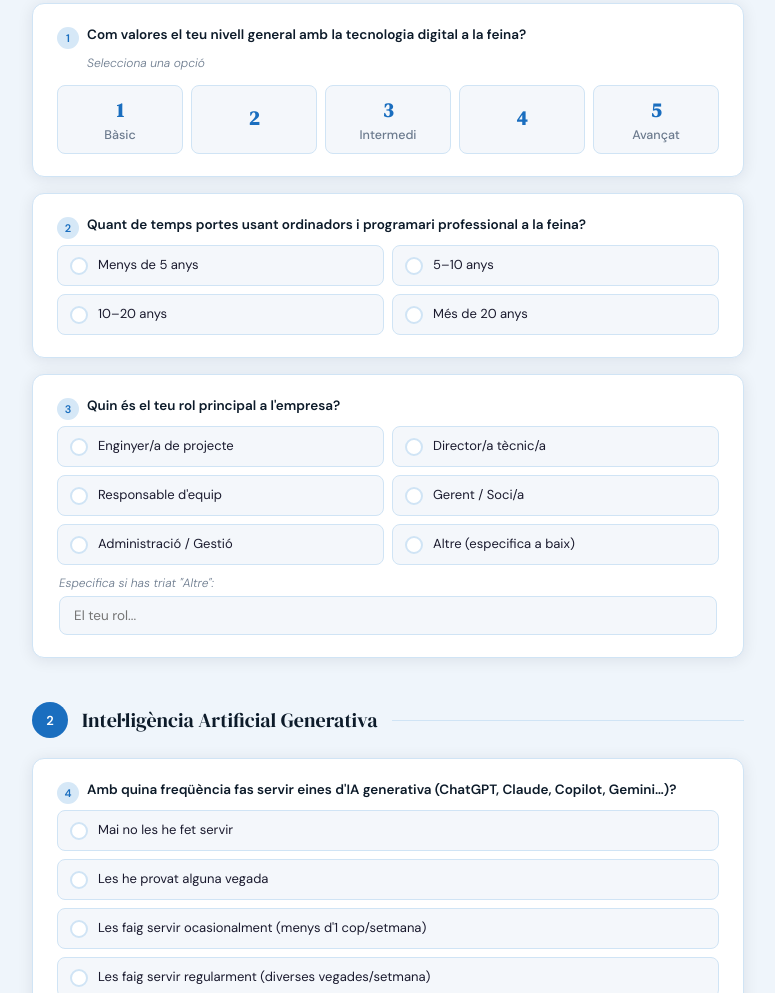
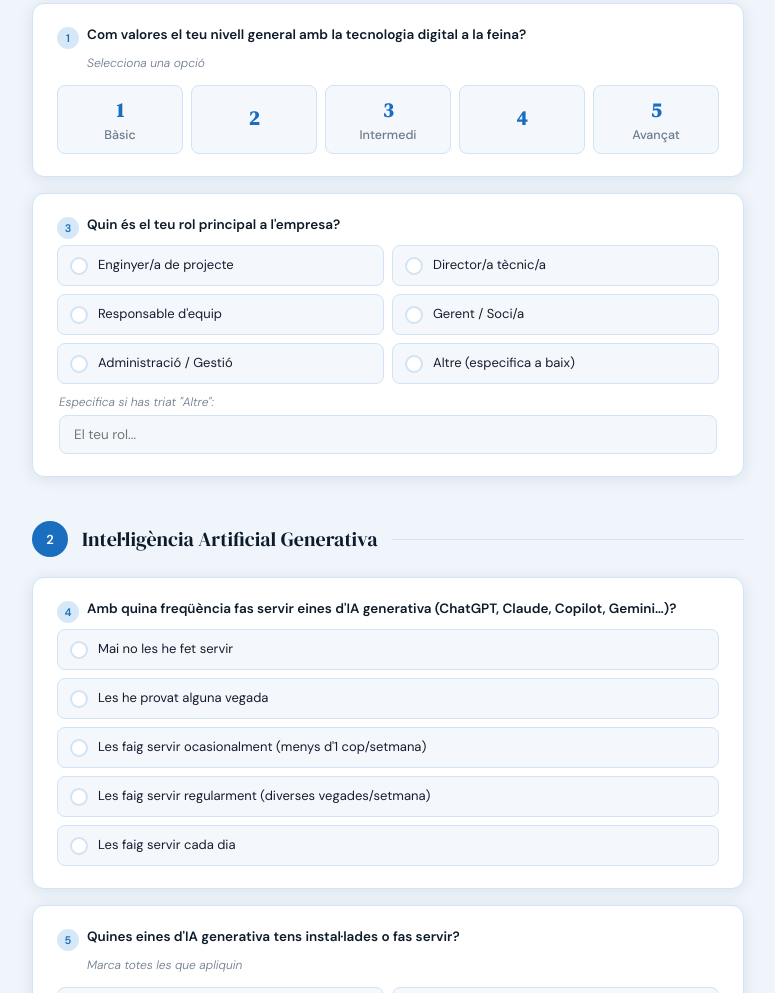
Before and after one commit to estudioenfusion-wq/talleres-ia-acicat, a plain HTML site: page index.html in a window 1280 px wide. Shown: the part 838-1831 px from the top of the page, without its empty margins (252-1027 px from the left). Drawn offline with Linux system fonts and the light colour scheme.

Commit message:
Eliminada pregunta 2 - solicitud ACICAT

```diff
--- a/index.html
+++ b/index.html
@@ -564,18 +564,6 @@
             </div>
 
             <!-- Q2 -->
-            <div class="q-card" id="q2-card">
-                <div class="q-label"><span class="q-num">2</span>Quant de temps portes usant ordinadors i programari professional a la feina?</div>
-                <div class="check-grid" id="q2-grid">
-                    <label class="check-item" onclick="selectRadio('q2',this,'Menys de 5 anys')"><input type="radio" name="q2"><div class="custom-radio"></div><span class="check-label">Menys de 5 anys</span></label>
-                    <label class="check-item" onclick="selectRadio('q2',this,'5–10 anys')"><input type="radio" name="q2"><div class="custom-radio"></div><span class="check-label">5–10 anys</span></label>
-                    <label class="check-item" onclick="selectRadio('q2',this,'10–20 anys')"><input type="radio" name="q2"><div class="custom-radio"></div><span class="check-label">10–20 anys</span></label>
-                    <label class="check-item" onclick="selectRadio('q2',this,'Més de 20 anys')"><input type="radio" name="q2"><div class="custom-radio"></div><span class="check-label">Més de 20 anys</span></label>
-                </div>
-                <input type="hidden" name="q2" id="q2-val" class="tracked-field">
-            </div>
-
-            <!-- Q3 -->
             <div class="q-card" id="q3-card">
                 <div class="q-label"><span class="q-num">3</span>Quin és el teu rol principal a l'empresa?</div>
                 <div class="check-grid" id="q3-grid">
@@ -597,7 +585,7 @@
                 <div class="section-line"></div>
             </div>
 
-            <!-- Q4 -->
+            <!-- Q3 -->
             <div class="q-card" id="q4-card">
                 <div class="q-label"><span class="q-num">4</span>Amb quina freqüència fas servir eines d'IA generativa (ChatGPT, Claude, Copilot, Gemini…)?</div>
                 <div class="check-grid cols-1" id="q4-grid">
@@ -610,7 +598,7 @@
                 <input type="hidden" name="q4" id="q4-val" class="tracked-field">
             </div>
 
-            <!-- Q5 - AMB EXCLUSIVITAT MÚTUA -->
+            <!-- Q4 - AMB EXCLUSIVITAT MÚTUA -->
             <div class="q-card" id="q5-card">
                 <div class="q-label"><span class="q-num">5</span>Quines eines d'IA generativa tens instal·lades o fas servir?</div>
                 <div class="q-hint">Marca totes les que apliquin</div>
@@ -625,7 +613,7 @@
                 <div class="open-after"><label>Una altra que no hi és a la llista:</label><input type="text" name="q5_altra" placeholder="Nom de l'eina..."></div>
             </div>
 
-            <!-- Q6 -->
+            <!-- Q5 -->
             <div class="q-card" id="q6-card">
                 <div class="q-label"><span class="q-num">6</span>Per a quines tasques fas servir (o faries servir) la IA a la feina?</div>
                 <div class="q-hint">Marca totes les que apliquin</div>
@@ -643,7 +631,7 @@
                 </div>
             </div>
 
-            <!-- Q7 -->
+            <!-- Q6 -->
             <div class="q-card" id="q7-card">
                 <div class="q-label"><span class="q-num">7</span>Saps què és un <em>prompt</em> i com n'escriure un d'efectiu?</div>
                 <div class="check-grid cols-1" id="q7-grid">
@@ -655,7 +643,7 @@
                 <input type="hidden" name="q7" id="q7-val" class="tracked-field">
             </div>
 
-            <!-- Q8 -->
+            <!-- Q7 -->
             <div class="q-card" id="q8-card">
                 <div class="q-label"><span class="q-num">8</span>Has creat mai un GPT personalitzat (ChatGPT) o un Projecte (Claude/Gemini)?</div>
                 <div class="check-grid cols-1" id="q8-grid">
@@ -674,7 +662,7 @@
                 <div class="section-line"></div>
             </div>
 
-            <!-- Q9 -->
+            <!-- Q8 -->
             <div class="q-card" id="q9-card">
                 <div class="q-label"><span class="q-num">9</span>Saps quina diferència hi ha entre "automatització de processos" i "Intel·ligència Artificial"?</div>
                 <div class="check-grid cols-1" id="q9-grid">
@@ -686,7 +674,7 @@
                 <input type="hidden" name="q9" id="q9-val" class="tracked-field">
             </div>
 
-            <!-- Q10 -->
+            <!-- Q9 -->
             <div class="q-card" id="q10-card">
                 <div class="q-label"><span class="q-num">10</span>Has fet servir alguna vegada eines d'automatització?</div>
                 <div class="q-hint">Zapier, Make/Integromat, n8n, Microsoft Power Automate…</div>
@@ -700,7 +688,7 @@
                 <input type="hidden" name="q10" id="q10-val" class="tracked-field">
             </div>
 
-            <!-- Q11 -->
+            <!-- Q10 -->
             <div class="q-card" id="q11-card">
                 <div class="q-label"><span class="q-num">11</span>Tens algun procés a la feina que creus que es podria automatitzar?</div>
                 <div class="q-hint">Per exemple: generació d'informes, enviament de correus, recordatoris, recopilació de dades…</div>
@@ -724,7 +712,7 @@
                 <div class="section-line"></div>
             </div>
 
-            <!-- Q12 -->
+            <!-- Q11 -->
             <div class="q-card" id="q12-card">
                 <div class="q-label"><span class="q-num">12</span>Si ja fas servir IA o automatització, has notat algun benefici real a la teva feina?</div>
                 <div class="check-grid cols-1" id="q12-grid">
@@ -737,7 +725,7 @@
                 <input type="hidden" name="q12" id="q12-val" class="tracked-field">
             </div>
 
-            <!-- Q13 -->
+            <!-- Q12 -->
             <div class="q-card" id="q13-card">
                 <div class="q-label"><span class="q-num">13</span>Quant de temps has invertit (o estaries disposat/a a invertir) per aprendre a fer servir bé aquestes eines?</div>
                 <div class="check-grid" id="q13-grid">
@@ -750,7 +738,7 @@
                 <input type="hidden" name="q13" id="q13-val" class="tracked-field">
             </div>
 
-            <!-- Q14 - MÀXIM 3 OPCIONS -->
+            <!-- Q13 - MÀXIM 3 OPCIONS -->
             <div class="q-card" id="q14-card">
                 <div class="q-label"><span class="q-num">14</span>Què t'agradaria endur-te d'aquests 2 tallers?</div>
                 <div class="q-hint">Marca un màxim de 3 opcions</div>
@@ -767,7 +755,7 @@
                 <div style="margin-top:8px;font-size:11.5px;color:var(--orange);font-style:italic;" id="q14-warning" hidden>Has seleccionat el màxim de 3 opcions.</div>
             </div>
 
-            <!-- Q15 -->
+            <!-- Q14 -->
             <div class="q-card" id="q15-card">
                 <div class="q-label"><span class="q-num">15</span>Hi ha alguna cosa concreta que vulguis preguntar-li al formador o un tema que vulguis que sí o sí es tracti?</div>
                 <textarea name="q15" class="textarea-large" placeholder="Escriu aquí la teva pregunta o el tema que t'interessa..." style="min-height:120px;"></textarea>
@@ -921,7 +909,7 @@
         }
 
         // ── PROGRESS ──
-        var TOTAL = 15;
+        var TOTAL = 14;
         function updateProgress() {
             var count = Object.keys(answered).length;
             // also check textareas
```
